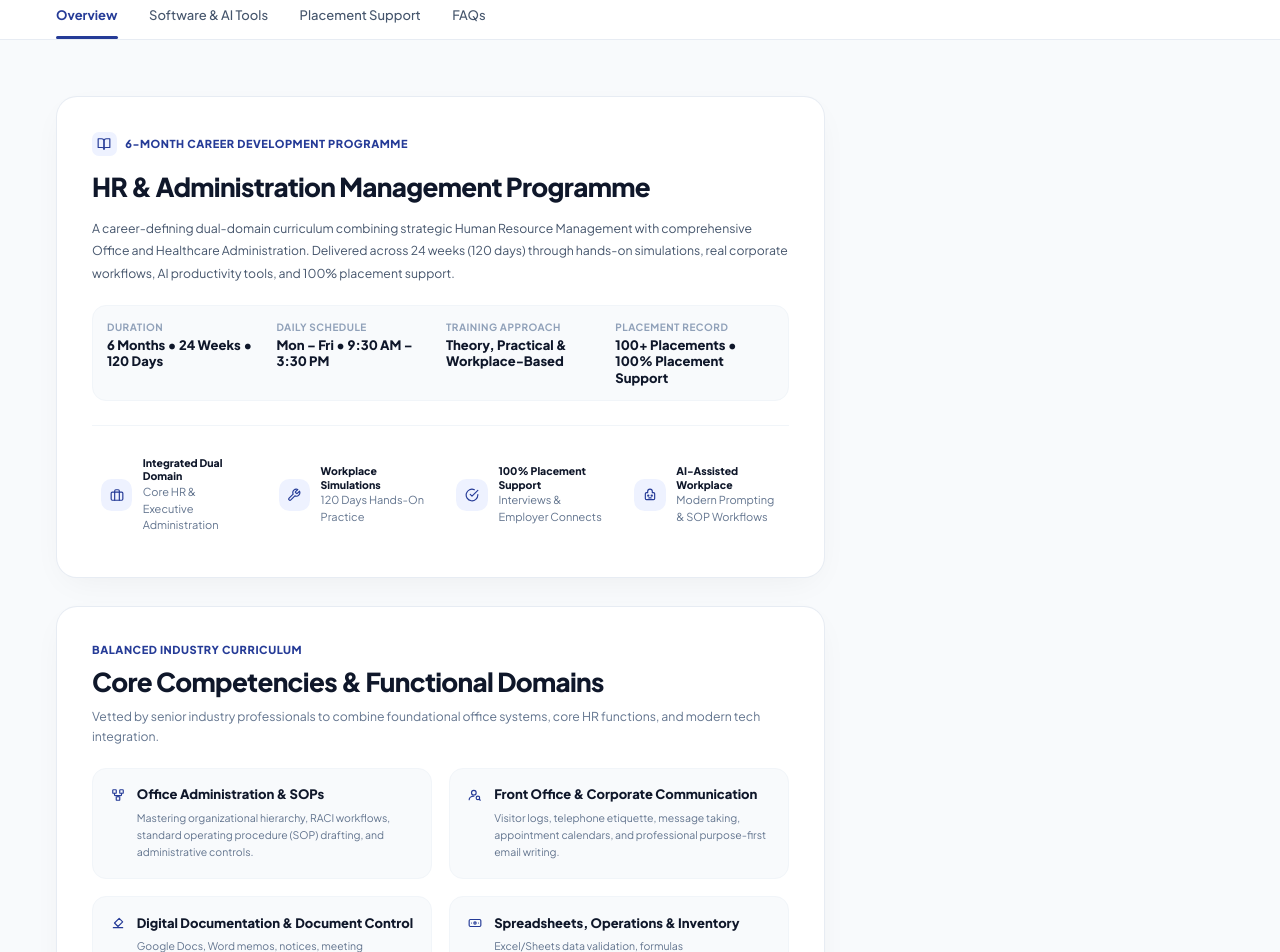
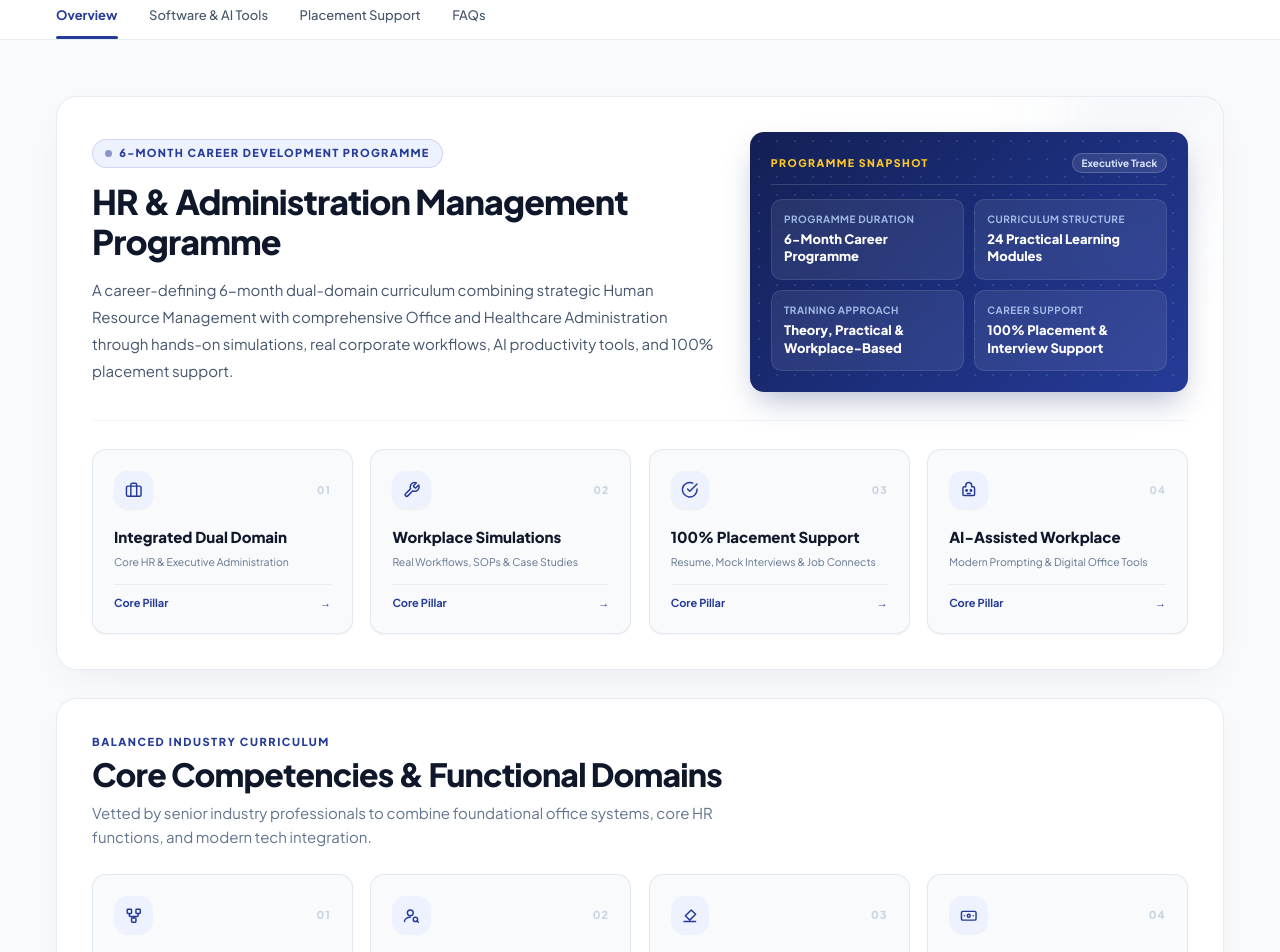
Before and after one commit to The-ASH-Corp/ash-hr-website, a Next.js app: page /course in a window 1280 px wide. Shown: the part 660-1612 px from the top of the page. Built offline with nearby package versions, Linux system fonts and the light colour scheme.

Commit message:
feat: enhance course components with improved styling and new icons; update course overview data

```diff
--- a/app/components/course/CourseCompetenciesCard.tsx
+++ b/app/components/course/CourseCompetenciesCard.tsx
@@ -8,7 +8,7 @@ function CompetencyIcon({ type }: { type: CompetencyCardItem["iconType"] }) {
     case "architecture":
       return (
         <svg
-          className="w-4 h-4"
+          className="w-5 h-5"
           viewBox="0 0 24 24"
           fill="none"
           stroke="currentColor"
@@ -25,7 +25,7 @@ function CompetencyIcon({ type }: { type: CompetencyCardItem["iconType"] }) {
     case "sourcing":
       return (
         <svg
-          className="w-4 h-4"
+          className="w-5 h-5"
           viewBox="0 0 24 24"
           fill="none"
           stroke="currentColor"
@@ -42,7 +42,7 @@ function CompetencyIcon({ type }: { type: CompetencyCardItem["iconType"] }) {
     case "compliance":
       return (
         <svg
-          className="w-4 h-4"
+          className="w-5 h-5"
           viewBox="0 0 24 24"
           fill="none"
           stroke="currentColor"
@@ -57,7 +57,7 @@ function CompetencyIcon({ type }: { type: CompetencyCardItem["iconType"] }) {
     case "payroll":
       return (
         <svg
-          className="w-4 h-4"
+          className="w-5 h-5"
           viewBox="0 0 24 24"
           fill="none"
           stroke="currentColor"
@@ -73,7 +73,7 @@ function CompetencyIcon({ type }: { type: CompetencyCardItem["iconType"] }) {
     case "analytics":
       return (
         <svg
-          className="w-4 h-4"
+          className="w-5 h-5"
           viewBox="0 0 24 24"
           fill="none"
           stroke="currentColor"
@@ -87,7 +87,7 @@ function CompetencyIcon({ type }: { type: CompetencyCardItem["iconType"] }) {
     case "hris":
       return (
         <svg
-          className="w-4 h-4"
+          className="w-5 h-5"
           viewBox="0 0 24 24"
           fill="none"
           stroke="currentColor"
@@ -99,6 +99,38 @@ function CompetencyIcon({ type }: { type: CompetencyCardItem["iconType"] }) {
           <rect x="3" y="15" width="6" height="5" rx="1" />
           <rect x="15" y="15" width="6" height="5" rx="1" />
           <path d="M12 8v4M6 15v-3h12v3" />
+        </svg>
+      );
+    case "hospital":
+      return (
+        <svg
+          className="w-5 h-5"
+          viewBox="0 0 24 24"
+          fill="none"
+          stroke="currentColor"
+          strokeWidth="2"
+          strokeLinecap="round"
+          strokeLinejoin="round"
+        >
+          <path d="M3 21h18M5 21V7a2 2 0 012-2h10a2 2 0 012 2v14" />
+          <path d="M12 9v4M10 11h4" />
+        </svg>
+      );
+    case "ai":
+      return (
+        <svg
+          className="w-5 h-5"
+          viewBox="0 0 24 24"
+          fill="none"
+          stroke="currentColor"
+          strokeWidth="2"
+          strokeLinecap="round"
+          strokeLinejoin="round"
+        >
+          <path d="M12 2a4 4 0 00-4 4v2H6a2 2 0 00-2 2v8a2 2 0 002 2h12a2 2 0 002-2v-8a2 2 0 00-2-2h-2V6a4 4 0 00-4-4z" />
+          <circle cx="9" cy="13" r="1" />
+          <circle cx="15" cy="13" r="1" />
+          <path d="M10 17h4" />
         </svg>
       );
   }
@@ -119,42 +151,50 @@ export default function CourseCompetenciesCard() {
       data-purpose="course-competencies-card"
     >
       {/* Eyebrow */}
-      <span className="block text-[11px] font-extrabold uppercase tracking-wider text-[#253b97] mb-1.5">
+      <span className="block text-[11px] font-extrabold uppercase tracking-[0.14em] text-[#253b97] mb-1.5">
         {competenciesCard.eyebrow}
       </span>
 
       {/* Title */}
-      <h2 className="text-xl sm:text-2xl lg:text-[26px] font-extrabold text-[#0f172a] tracking-tight leading-snug mb-2">
+      <h2 className="text-2xl sm:text-[28px] lg:text-[32px] font-extrabold text-[#0f172a] tracking-tight leading-[1.2] mb-2">
         {competenciesCard.title}
       </h2>
 
       {/* Subtitle */}
-      <p className="text-slate-500 text-xs sm:text-sm leading-relaxed mb-6">
+      <p className="text-slate-500 text-xs sm:text-sm lg:text-[15px] leading-relaxed mb-7 max-w-3xl">
         {competenciesCard.subtitle}
       </p>
 
-      {/* 2x3 Competency Cards Grid */}
-      <div className="grid grid-cols-1 sm:grid-cols-2 gap-4 sm:gap-5">
-        {competenciesCard.items.map((item) => (
+      {/* Competency Cards Grid */}
+      <div className="grid grid-cols-1 sm:grid-cols-2 lg:grid-cols-4 gap-4 sm:gap-5">
+        {competenciesCard.items.map((item, idx) => (
           <motion.div
             key={item.id}
             whileHover={{
-              y: -4,
-              scale: 1.01,
-              transition: { type: "spring", stiffness: 380, damping: 22, delay: 0 },
+              y: -6,
+              transition: {
+                type: "spring",
+                stiffness: 400,
+                damping: 20,
+                delay: 0,
+              },
             }}
-            style={{ backgroundColor: "#f8fafc" }}
-            className="rounded-2xl p-5 bg-[#f8fafc] hover:bg-[#f0f3ff]/60 border border-slate-100 hover:border-[#253b97]/25 transition-colors duration-200 flex items-start gap-3.5"
+            className="group rounded-2xl p-5 sm:p-6 bg-[#f8fafc] hover:bg-[#253b97] border border-slate-200/90 hover:border-[#253b97] shadow-xs hover:shadow-[0_18px_38px_-10px_rgba(37,59,151,0.32)] transition-all duration-250 flex flex-col justify-between cursor-default"
           >
-            <span className="text-[#253b97] mt-0.5 shrink-0">
-              <CompetencyIcon type={item.iconType} />
-            </span>
+            <div className="flex items-center justify-between mb-4">
+              <div className="w-11 h-11 rounded-2xl bg-[#eef2ff] text-[#253b97] group-hover:bg-white/15 group-hover:text-[#ffca28] flex items-center justify-center shrink-0 transition-colors duration-250">
+                <CompetencyIcon type={item.iconType} />
+              </div>
+              <span className="text-[11px] font-extrabold tracking-widest text-slate-300 group-hover:text-white/60 transition-colors duration-250">
+                0{idx + 1}
+              </span>
+            </div>
 
             <div>
-              <h3 className="text-xs sm:text-[13px] font-extrabold text-[#0f172a] mb-1.5">
+              <h3 className="text-sm sm:text-[15px] font-extrabold text-[#0f172a] group-hover:text-white mb-1.5 leading-snug transition-colors duration-250">
                 {item.title}
               </h3>
-              <p className="text-[11px] sm:text-xs text-slate-500 leading-relaxed">
+              <p className="text-xs text-slate-500 group-hover:text-blue-100/90 leading-relaxed transition-colors duration-250">
                 {item.description}
               </p>
             </div>
--- a/app/components/course/CourseOverviewCard.tsx
+++ b/app/components/course/CourseOverviewCard.tsx
@@ -8,7 +8,7 @@ function HighlightIcon({ type }: { type: OverviewHighlightItem["iconType"] }) {
     case "dualDomain":
       return (
         <svg
-          className="w-4 h-4"
+          className="w-5 h-5"
           viewBox="0 0 24 24"
           fill="none"
           stroke="currentColor"
@@ -23,7 +23,7 @@ function HighlightIcon({ type }: { type: OverviewHighlightItem["iconType"] }) {
     case "practical":
       return (
         <svg
-          className="w-4 h-4"
+          className="w-5 h-5"
           viewBox="0 0 24 24"
           fill="none"
           stroke="currentColor"
@@ -37,7 +37,7 @@ function HighlightIcon({ type }: { type: OverviewHighlightItem["iconType"] }) {
     case "placement":
       return (
         <svg
-          className="w-4 h-4"
+          className="w-5 h-5"
           viewBox="0 0 24 24"
           fill="none"
           stroke="currentColor"
@@ -52,7 +52,7 @@ function HighlightIcon({ type }: { type: OverviewHighlightItem["iconType"] }) {
     case "ai":
       return (
         <svg
-          className="w-4 h-4"
+          className="w-5 h-5"
           viewBox="0 0 24 24"
           fill="none"
           stroke="currentColor"
@@ -77,81 +77,140 @@ export default function CourseOverviewCard() {
       id="overview"
       initial={{ opacity: 0, y: 24 }}
       whileInView={{ opacity: 1, y: 0 }}
-      viewport={{ once: true, amount: 0.25 }}
+      viewport={{ once: true, amount: 0.2 }}
       transition={{ duration: 0.55, ease: [0.22, 1, 0.36, 1] }}
       style={{ backgroundColor: "#ffffff", color: "#0f172a" }}
-      className="bg-white rounded-3xl p-6 sm:p-8 lg:p-10 border border-slate-200/80 shadow-[0_10px_35px_-10px_rgba(15,23,42,0.06)] scroll-mt-28"
+      className="relative bg-white rounded-3xl p-6 sm:p-8 lg:p-10 border border-slate-200/80 shadow-[0_12px_40px_-12px_rgba(15,23,42,0.07)] scroll-mt-28 overflow-hidden"
       data-purpose="course-overview-card"
     >
-      {/* Top Eyebrow */}
-      <div className="flex items-center gap-2.5 mb-3.5">
-        <span
-          style={{ backgroundColor: "#eef2ff", color: "#253b97" }}
-          className="w-7 h-7 rounded-lg bg-[#eef2ff] text-[#253b97] flex items-center justify-center shrink-0"
-        >
-          <svg
-            className="w-4 h-4"
-            viewBox="0 0 24 24"
-            fill="none"
-            stroke="currentColor"
-            strokeWidth="2"
-            strokeLinecap="round"
-            strokeLinejoin="round"
-          >
-            <path d="M2 3h6a4 4 0 014 4v14a3 3 0 00-3-3H2z" />
-            <path d="M22 3h-6a4 4 0 00-4 4v14a3 3 0 013-3h7z" />
-          </svg>
-        </span>
-        <span className="text-[11px] font-extrabold uppercase tracking-wider text-[#253b97]">
+      {/* Subtle Top-Right Decorative Gradient Accent */}
+      <div
+        aria-hidden="true"
+        className="pointer-events-none absolute -top-24 -right-24 w-72 h-72 rounded-full bg-gradient-to-br from-[#253b97]/[0.06] to-transparent blur-2xl"
+      />
+
+      {/* Top Split Layout: Programme Abstract (Left) + Executive Snapshot Panel (Right) */}
+      <div className="relative z-10 grid grid-cols-1 lg:grid-cols-12 gap-7 lg:gap-9 items-center pb-8 mb-8 border-b border-slate-100">
+        {/* Left 7 Columns: Eyebrow, Heading & Abstract */}
+        <div className="lg:col-span-7 space-y-4">
+          <div className="inline-flex items-center gap-2 px-3.5 py-1.5 rounded-full bg-[#eef2ff] border border-[#253b97]/15">
+            <span className="w-2 h-2 rounded-full bg-[#253b97] animate-pulse" />
+            <span className="text-[11px] font-extrabold uppercase tracking-[0.12em] text-[#253b97]">
               {overviewCard.eyebrow}
             </span>
           </div>
 
-      {/* Title */}
-      <h2 className="text-xl sm:text-2xl lg:text-[26px] font-extrabold text-[#0f172a] tracking-tight leading-snug mb-3.5">
+          <h2 className="text-2xl sm:text-3xl lg:text-[34px] font-extrabold text-[#0f172a] tracking-tight leading-[1.18]">
             {overviewCard.title}
           </h2>
 
-      {/* Description */}
-      <p className="text-slate-600 text-xs sm:text-sm leading-[1.85] mb-6">
+          <p className="text-slate-600 text-xs sm:text-sm lg:text-[15px] leading-[1.8]">
             {overviewCard.description}
           </p>
+        </div>
 
-      {/* Key Highlights Quick Strip (Document 2 & 3 Data) */}
-      <div className="grid grid-cols-2 sm:grid-cols-4 gap-3 p-4 rounded-2xl bg-slate-50 border border-slate-100 mb-7">
+        {/* Right 5 Columns: Dark Navy Executive Programme Matrix */}
+        <div className="lg:col-span-5">
+          <div
+            style={{
+              background:
+                "linear-gradient(135deg, #131f54 0%, #1c2f7d 55%, #253b97 100%)",
+              color: "#ffffff",
+            }}
+            className="relative rounded-2xl p-5 sm:p-6 text-white shadow-[0_14px_32px_-8px_rgba(28,45,115,0.35)] overflow-hidden"
+          >
+            <div
+              aria-hidden="true"
+              style={{
+                backgroundImage:
+                  "radial-gradient(rgba(255, 255, 255, 0.1) 1px, transparent 1px)",
+                backgroundSize: "18px 18px",
+              }}
+              className="pointer-events-none absolute inset-0"
+            />
+
+            <div className="relative z-10">
+              <div className="flex items-center justify-between mb-4 pb-3 border-b border-white/15">
+                <span className="text-[10.5px] font-extrabold uppercase tracking-[0.14em] text-[#ffca28]">
+                  PROGRAMME SNAPSHOT
+                </span>
+                <span className="px-2.5 py-0.5 rounded-full bg-white/10 border border-white/20 text-[10px] font-bold text-blue-100">
+                  Executive Track
+                </span>
+              </div>
+
+              <div className="grid grid-cols-1 sm:grid-cols-2 gap-3">
                 {overviewCard.keyHighlights.map((kh, i) => (
-          <div key={i} className="text-left">
-            <span className="text-[10px] font-bold uppercase tracking-wider text-slate-400 block mb-0.5">
+                  <motion.div
+                    key={i}
+                    whileHover={{
+                      y: -2,
+                      scale: 1.02,
+                      transition: {
+                        type: "spring",
+                        stiffness: 400,
+                        damping: 20,
+                        delay: 0,
+                      },
+                    }}
+                    className="rounded-xl p-3.5 bg-white/[0.08] hover:bg-white/[0.15] border border-white/10 hover:border-[#ffca28]/50 backdrop-blur-sm transition-colors duration-200 cursor-default"
+                  >
+                    <span className="text-[10px] font-bold uppercase tracking-wider text-blue-200/80 block mb-1">
                       {kh.label}
                     </span>
-            <span className="text-xs sm:text-[13px] font-extrabold text-[#0f172a] block leading-tight">
+                    <span className="text-xs sm:text-[13px] font-extrabold text-white block leading-snug">
                       {kh.value}
                     </span>
-          </div>
+                  </motion.div>
                 ))}
               </div>
+            </div>
+          </div>
+        </div>
+      </div>
 
-      {/* Bottom 4 Highlights Row */}
-      <div className="pt-6 border-t border-slate-100 grid grid-cols-1 sm:grid-cols-2 lg:grid-cols-4 gap-4">
-        {overviewCard.highlights.map((item) => (
+      {/* Bottom 4 Interactive Bento Pillar Cards */}
+      <div className="relative z-10 grid grid-cols-1 sm:grid-cols-2 lg:grid-cols-4 gap-4 sm:gap-5">
+        {overviewCard.highlights.map((item, idx) => (
           <motion.div
             key={item.id}
-            whileHover={{ y: -3 }}
-            className="flex items-center gap-3 p-2.5 rounded-xl bg-white hover:bg-slate-50 transition-colors"
+            whileHover={{
+              y: -6,
+              transition: {
+                type: "spring",
+                stiffness: 400,
+                damping: 20,
+                delay: 0,
+              },
+            }}
+            className="group relative flex flex-col justify-between p-5 sm:p-6 rounded-2xl bg-[#f8fafc] hover:bg-[#253b97] border border-slate-200/90 hover:border-[#253b97] shadow-xs hover:shadow-[0_18px_38px_-10px_rgba(37,59,151,0.35)] transition-all duration-250 cursor-default overflow-hidden"
           >
-            <div
-              style={{ backgroundColor: "#eef2ff", color: "#253b97" }}
-              className="w-9 h-9 rounded-xl bg-[#eef2ff] text-[#253b97] flex items-center justify-center shrink-0"
-            >
+            {/* Top Row: Icon Box + Step Badge */}
+            <div className="flex items-center justify-between mb-5">
+              <div className="w-11 h-11 rounded-2xl bg-[#eef2ff] text-[#253b97] group-hover:bg-white/15 group-hover:text-[#ffca28] flex items-center justify-center shrink-0 shadow-xs transition-colors duration-250">
                 <HighlightIcon type={item.iconType} />
               </div>
+              <span className="text-xs font-extrabold tracking-widest text-slate-300 group-hover:text-[#ffca28] transition-colors duration-250">
+                0{idx + 1}
+              </span>
+            </div>
+
+            {/* Bottom Content: Title & Subtitle */}
             <div>
-              <h3 className="text-xs font-extrabold text-[#0f172a] leading-tight">
+              <h3 className="text-sm sm:text-[15px] font-extrabold text-[#0f172a] group-hover:text-white leading-snug mb-1.5 transition-colors duration-250">
                 {item.title}
               </h3>
-              <p className="text-[11px] text-slate-500 mt-0.5">
+              <p className="text-xs text-slate-500 group-hover:text-blue-100/90 leading-relaxed transition-colors duration-250">
                 {item.subtitle}
               </p>
+            </div>
+
+            {/* Bottom Animated Accent Line */}
+            <div className="mt-4 pt-3 border-t border-slate-200/70 group-hover:border-white/15 flex items-center justify-between text-[11px] font-bold text-[#253b97] group-hover:text-[#ffca28] transition-colors duration-250">
+              <span>Core Pillar</span>
+              <span className="group-hover:translate-x-1 transition-transform duration-200">
+                →
+              </span>
             </div>
           </motion.div>
         ))}
--- a/app/components/course/courseOverviewData.ts
+++ b/app/components/course/courseOverviewData.ts
@@ -279,12 +279,12 @@ export const courseOverviewData: CourseOverviewData = {
     eyebrow: "6-MONTH CAREER DEVELOPMENT PROGRAMME",
     title: "HR & Administration Management Programme",
     description:
-      "A career-defining dual-domain curriculum combining strategic Human Resource Management with comprehensive Office and Healthcare Administration. Delivered across 24 weeks (120 days) through hands-on simulations, real corporate workflows, AI productivity tools, and 100% placement support.",
+      "A career-defining 6-month dual-domain curriculum combining strategic Human Resource Management with comprehensive Office and Healthcare Administration through hands-on simulations, real corporate workflows, AI productivity tools, and 100% placement support.",
     keyHighlights: [
-      { label: "Duration", value: "6 Months • 24 Weeks • 120 Days" },
-      { label: "Daily Schedule", value: "Mon – Fri • 9:30 AM – 3:30 PM" },
+      { label: "Programme Duration", value: "6-Month Career Programme" },
+      { label: "Curriculum Structure", value: "24 Practical Learning Modules" },
       { label: "Training Approach", value: "Theory, Practical & Workplace-Based" },
-      { label: "Placement Record", value: "100+ Placements • 100% Placement Support" },
+      { label: "Career Support", value: "100% Placement & Interview Support" },
     ],
     highlights: [
       {
@@ -297,19 +297,19 @@ export const courseOverviewData: CourseOverviewData = {
         id: "practical",
         iconType: "practical",
         title: "Workplace Simulations",
-        subtitle: "120 Days Hands-On Practice",
+        subtitle: "Real Workflows, SOPs & Case Studies",
       },
       {
         id: "placement",
         iconType: "placement",
         title: "100% Placement Support",
-        subtitle: "Interviews & Employer Connects",
+        subtitle: "Resume, Mock Interviews & Job Connects",
       },
       {
         id: "ai",
         iconType: "ai",
         title: "AI-Assisted Workplace",
-        subtitle: "Modern Prompting & SOP Workflows",
+        subtitle: "Modern Prompting & Digital Office Tools",
       },
     ],
   },
@@ -1363,8 +1363,8 @@ export const courseOverviewData: CourseOverviewData = {
       "We support learners throughout their career preparation journey, helping them build confidence, strengthen professional skills, and prepare for relevant employment opportunities in HR, Administration, and Healthcare sectors.",
     badge: "100% PLACEMENT SUPPORT",
     stats: [
-      { value: "200+", label: "Students Trained" },
-      { value: "100+", label: "Student Placements" },
+      { value: "6 Months", label: "Career Programme" },
+      { value: "24 Modules", label: "Practical Curriculum" },
       { value: "100%", label: "Placement Assistance" },
       { value: "17+", label: "Potential Job Roles" },
     ],
--- a/app/course/page.tsx
+++ b/app/course/page.tsx
@@ -44,8 +44,8 @@ export default function CoursePage() {
         >
           <div className="w-full max-w-7xl xl:max-w-[1440px] 2xl:max-w-[1760px] min-[137.5rem]:max-w-[92vw] mx-auto px-4 sm:px-6 lg:px-12 xl:px-16 2xl:px-24 min-[137.5rem]:px-16 min-[160rem]:px-24">
             <div className="grid grid-cols-1 lg:grid-cols-12 gap-7 lg:gap-8 items-start">
-              {/* Left 8 Columns: Comprehensive Course Sections */}
-              <div className="lg:col-span-8 space-y-7 lg:space-y-8">
+              {/* Main Course Sections (Full 12-Column Standard Width while right sidebar cards are commented out) */}
+              <div className="lg:col-span-12 space-y-7 lg:space-y-8">
                 <CourseOverviewCard />
                 {/* <CourseDailyScheduleCard /> */}
                 <CourseCompetenciesCard />
@@ -59,7 +59,7 @@ export default function CoursePage() {
               </div>
 
               {/* Right 4 Columns: Program Snapshot + Admissions Desk + Institutional Accreditations */}
-              <div className="lg:col-span-4 space-y-6 lg:space-y-7 sticky top-28">
+              <div className="hidden">
                 {/* <CourseSnapshotCard /> */}
                 {/* <CourseAdmissionsCard /> */}
                 {/* <CourseAccreditationsCard /> */}
```
Also changed, not shown: app/components/course/CoursePlacementSupportCard.tsx (+29 -12 lines), app/components/course/CourseSoftwareSandboxCard.tsx (+13 -6 lines). Lines whose indentation alone changed are shown as unchanged.
